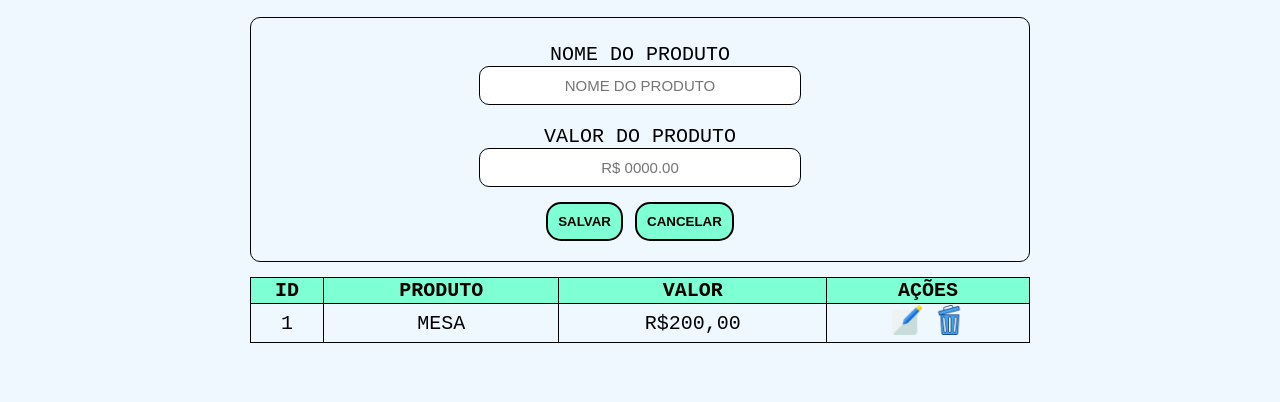
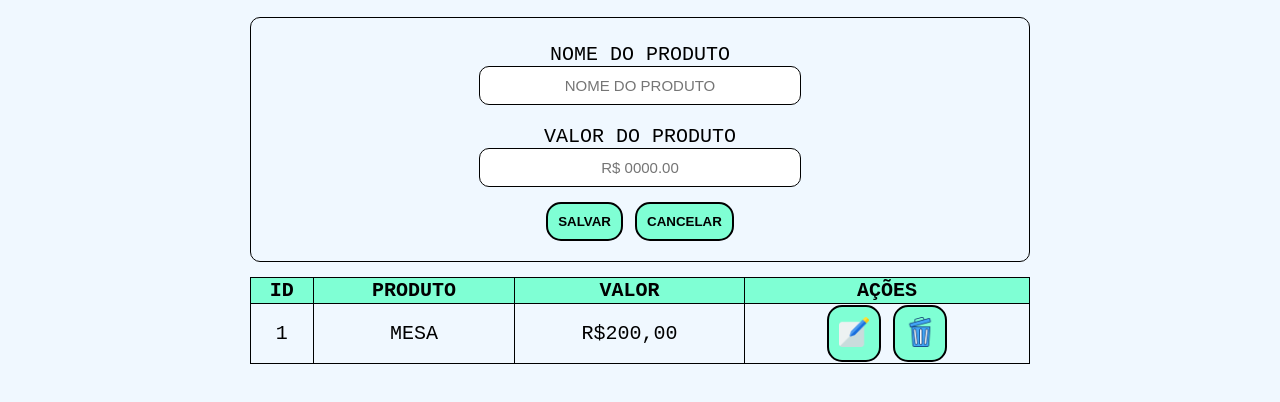
Before and after one commit to leofukuyama/e-commerce, a plain HTML site: page index.html in a window 1280 px wide. Shown: the part 170-572 px from the top of the page. Drawn offline with Linux system fonts and the light colour scheme.

Commit message:
Adicionado botões para editar e excluir com imagens.

```diff
--- a/index.html
+++ b/index.html
@@ -43,8 +43,8 @@
               <td>MESA</td>
               <td>R$200,00</td>
               <td>
-                  <img src="editar.png">
-                  <img src="excluir.png">
+                  <button><img src="editar.png"></button>
+                  <button><img src="excluir.png"></button>
               </td>
             </tr>
           </tbody>
```
Also changed, not shown: main.css (line endings or trailing spaces).
